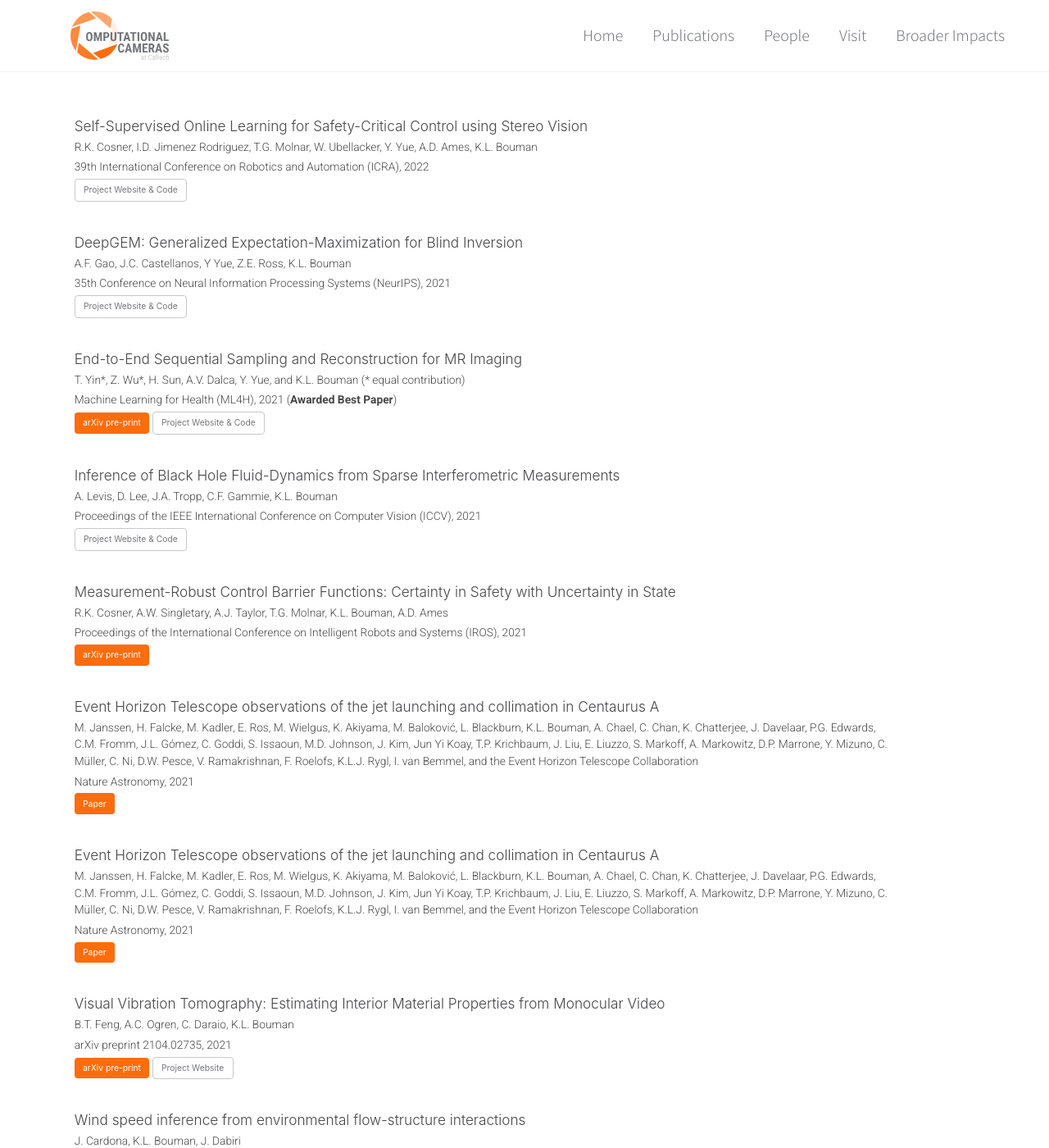
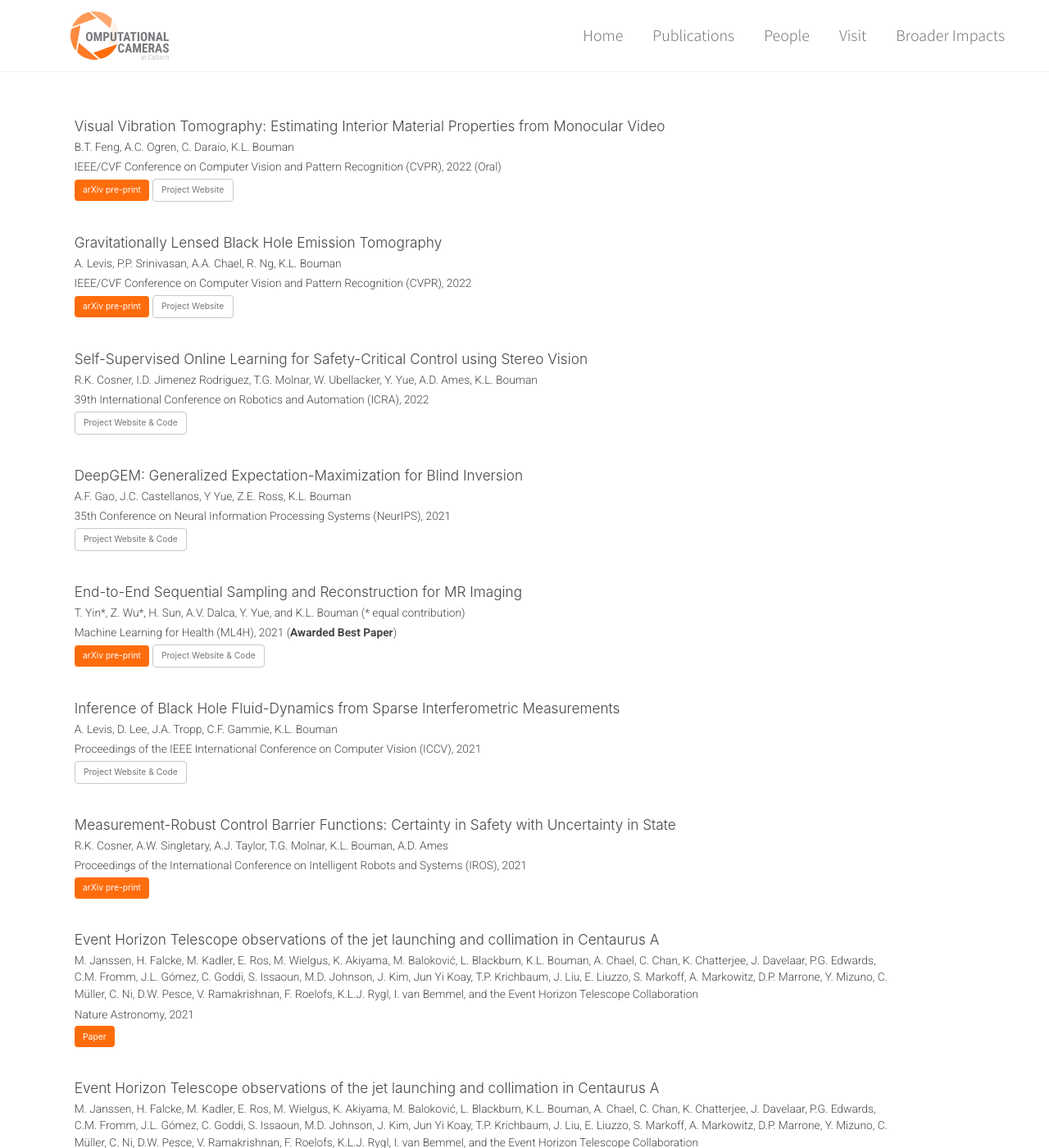
Before and after one commit to boumangroup/boumangroup.github.io, a Jekyll site: the page built from _pages/publications.html, in a window 1280 px wide and 1400 px high. Shown: the whole window at 82% size. Built offline with Jekyll 4.4.1, drawn with Linux system fonts in a browser that asks for light colours; a script that is not in the unit is left out.

Commit message:
update CVPR 2022 news and publications items

```diff
--- a/_data/news.yml
+++ b/_data/news.yml
@@ -1,7 +1,9 @@
 # News on the home page. Strings will be Markdown-ified.
 main:
   - date: "03/22"
-    info: "*Gravitationally Lensed Black Hole Emission Tomography* and *Visual Vibration Tomography* are accepted to CVPR 2022."
+    info: "*Gravitationally Lensed Black Hole Emission Tomography* accepted to CVPR 2022. Check out the [website](http://imaging.cms.caltech.edu/bhnerf/) containing the paper, code, and a video explanation."
+  - date: "03/22"
+    info: "*Visual Vibration Tomography* accepted to CVPR 22 as an Oral. Check out the [website](http://imaging.cms.caltech.edu/vvt/) containing the paper and a video explanation."
   - date: "10/21"
     info: "Prof. Bouman awarded the [Royal Photographic Society Progress Medal](https://rps.org/about/awards/history-and-recipients/progress-medal)."
   - date: "10/21"
@@ -16,6 +18,10 @@ main:
     info: "*Event Horizon Telescope observations of the jet launching and collimation in Centaurus A* accepted for publication in Nature Astronomy. [[Paper]](https://www.nature.com/articles/s41550-021-01417-w)"
 
 all:
+  - date: "03/22"
+    info: "*Visual Vibration Tomography* accepted to CVPR 22 as an Oral. Check out the [website](http://imaging.cms.caltech.edu/vvt/) containing the paper and a video explanation."
+  - date: "03/22"
+    info: "*Gravitationally Lensed Black Hole Emission Tomography* accepted to CVPR 2022. Check out the [website](http://imaging.cms.caltech.edu/bhnerf/) containing the paper, code, and a video explanation."
   - date: "10/21"
     info: "Prof. Bouman awarded the [Royal Photographic Society Progress Model](https://rps.org/about/awards/history-and-recipients/progress-medal)"
   - date: "10/21"
--- a/_data/publications.yml
+++ b/_data/publications.yml
@@ -1,14 +1,17 @@
 # Publications
 highlight:  # publications to be shown on home page
+  - title: "Gravitationally Lensed Black Hole Emission Tomography"
+    link: "http://imaging.cms.caltech.edu/bhnerf/"
+    teaser: "publications/bhnerf_teaser.gif"
   - title: "DeepGEM: Generalized Expectation-Maximization for Blind Inversion"
     link: "http://imaging.cms.caltech.edu/deepgem/"
     teaser: publications/deepgem_teaser.png
+  - title: "Visual Vibration Tomography"
+    link: "http://imaging.cms.caltech.edu/vvt/"
+    teaser: publications/vvt_teaser.png
   - title: "Stochastic Inference of Black Hole Fluid Dynamics"
     link: "http://imaging.cms.caltech.edu/stochastic_inference/"
     teaser: publications/stochastic_teaser.gif
-  - title: "Visual Vibration Tomography"
-    link: "http://imaging.cms.caltech.edu/vvt/"
-    teaser: publications/vvt_teaser.png
   - title: "End-to-End Sequential Sampling and Reconstruction for MRI"
     link: "http://imaging.cms.caltech.edu/seq-mri/"
     teaser: publications/seq_sampling_teaser.gif
@@ -23,6 +26,18 @@ highlight:  # publications to be shown on home page
     teaser: publications/polish.png
 
 papers:
+  - title: "Visual Vibration Tomography: Estimating Interior Material Properties from Monocular Video"
+    authors: "B.T. Feng, A.C. Ogren, C. Daraio, K.L. Bouman"
+    venue: "IEEE/CVF Conference on Computer Vision and Pattern Recognition (CVPR), 2022 (Oral)"
+    links:
+      - "[arXiv pre-print](https://arxiv.org/abs/2104.02735){: .btn .btn--orange}"
+      - "[Project Website](http://imaging.cms.caltech.edu/vvt/){: .btn .btn--inverse}"
+  - title: "Gravitationally Lensed Black Hole Emission Tomography"
+    authors: "A. Levis, P.P. Srinivasan, A.A. Chael, R. Ng, K.L. Bouman"
+    venue: "IEEE/CVF Conference on Computer Vision and Pattern Recognition (CVPR), 2022"
+    links:
+      - "[arXiv pre-print](https://arxiv.org/abs/2104.02735){: .btn .btn--orange}"
+      - "[Project Website](http://imaging.cms.caltech.edu/bhnerf/){: .btn .btn--inverse}"
   - title: "Self-Supervised Online Learning for Safety-Critical Control using Stereo Vision"
     authors: "R.K. Cosner, I.D. Jimenez Rodriguez, T.G. Molnar, W. Ubellacker, Y. Yue, A.D. Ames, K.L. Bouman"
     venue: "39th International Conference on Robotics and Automation (ICRA), 2022"
@@ -61,12 +76,6 @@ Sparse Interferometric Measurements"
     venue: "Nature Astronomy, 2021"
     links:
       - "[Paper](https://www.nature.com/articles/s41550-021-01417-w){: .btn .btn--orange}"
-  - title: "Visual Vibration Tomography: Estimating Interior Material Properties from Monocular Video"
-    authors: "B.T. Feng, A.C. Ogren, C. Daraio, K.L. Bouman"
-    venue: "arXiv preprint 2104.02735, 2021"
-    links:
-      - "[arXiv pre-print](https://arxiv.org/abs/2104.02735){: .btn .btn--orange}"
-      - "[Project Website](http://imaging.cms.caltech.edu/vvt/){: .btn .btn--inverse}"
   - title: "Wind speed inference from environmental flow-structure interactions"
     authors: "J. Cardona, K.L. Bouman, J. Dabiri"
     venue: "Flow, 2021"
```
Also changed, not shown: images/publications/bhnerf_teaser.gif (added).
